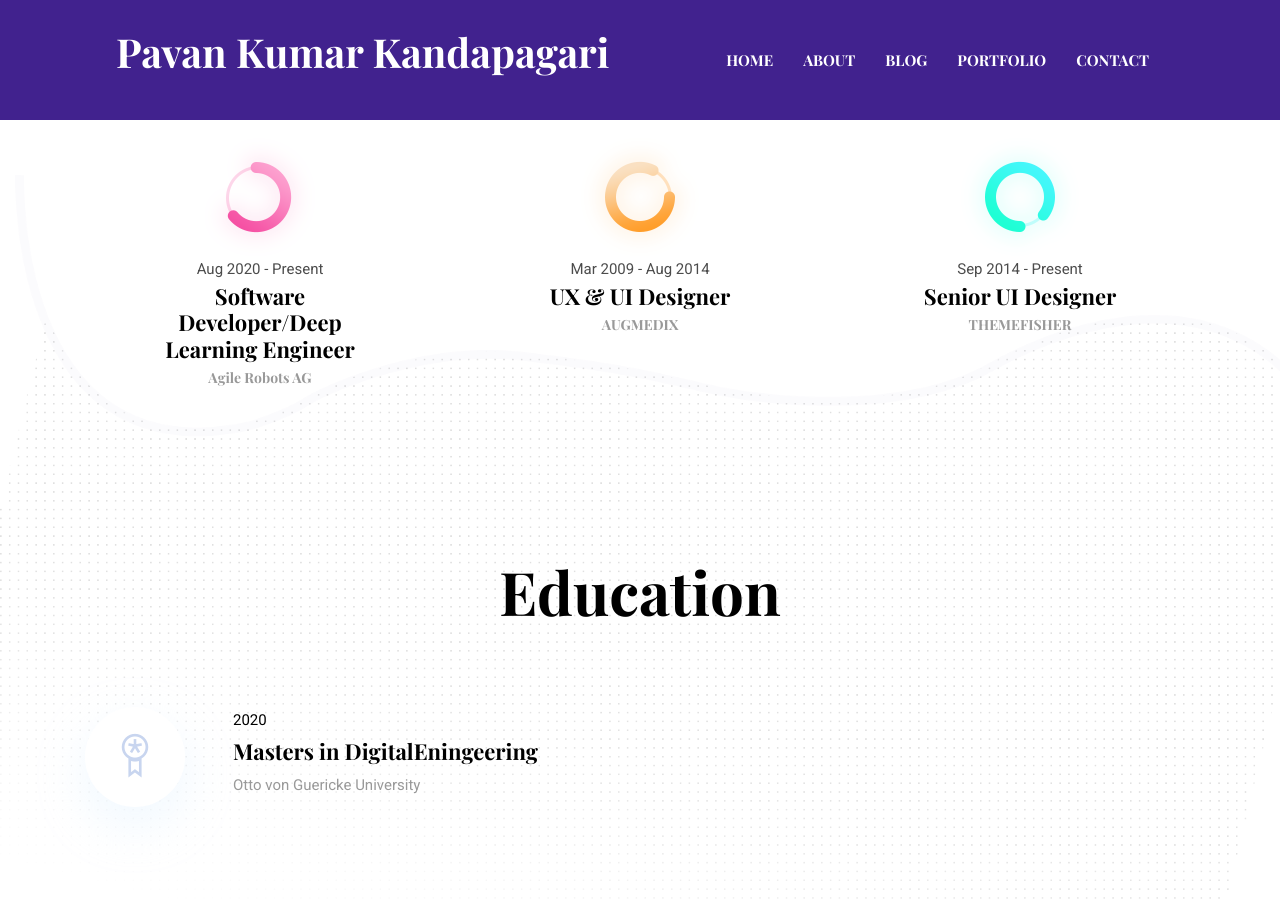
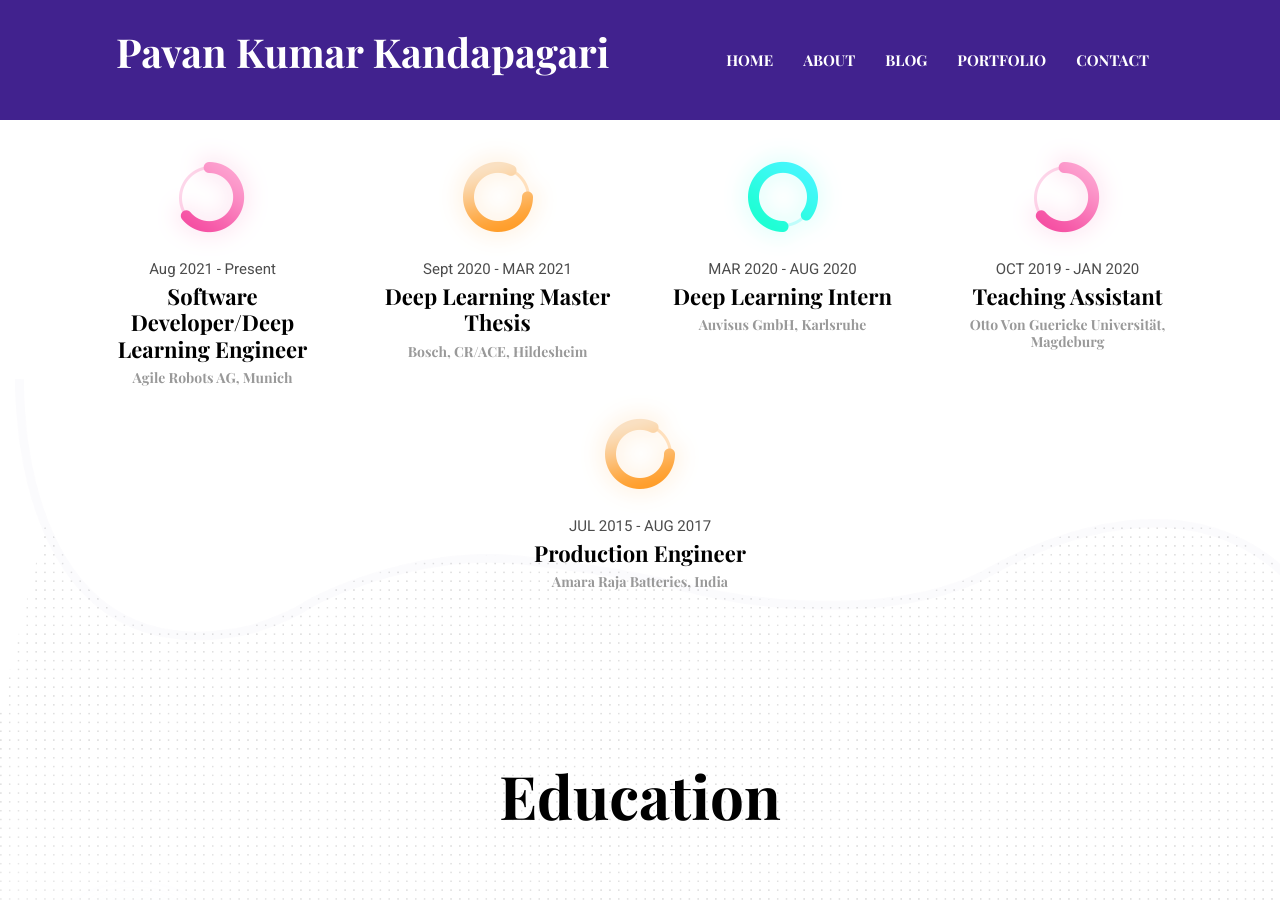
Before and after one commit to 785pavan/785pavan.github.io, a Jekyll site: the page built from index.html, in a window 1280 px wide and 900 px high, scrolled down 2125 px. Built offline with Jekyll 4.4.1, drawn with Linux system fonts in a browser that asks for light colours.

Commit message:
updated experiance

```diff
--- a/_data/settings.yaml
+++ b/_data/settings.yaml
@@ -110,20 +110,32 @@ experience:
   - {
       name: Software Developer/Deep Learning Engineer,
       icon: "icon-1.png",
-      date: "Aug 2020 - Present",
-      organization: "Agile Robots AG",
+      date: "Aug 2021 - Present",
+      organization: "Agile Robots AG, Munich",
     }
   - {
-      name: UX & UI Designer,
+      name: Deep Learning Master Thesis,
       icon: "icon-2.png",
-      date: "Mar 2009 - Aug 2014",
-      organization: "AUGMEDIX",
+      date: "Sept 2020 - MAR 2021",
+      organization: "Bosch, CR/ACE, Hildesheim",
     }
   - {
-      name: Senior UI Designer,
+      name: Deep Learning Intern,
       icon: "icon-3.png",
-      date: "Sep 2014 - Present",
-      organization: "THEMEFISHER",
+      date: "MAR 2020 - AUG 2020",
+      organization: "Auvisus GmbH, Karlsruhe",
+    }
+  - {
+      name: Teaching Assistant,
+      icon: "icon-1.png",
+      date: "OCT 2019 - JAN 2020",
+      organization: "Otto Von Guericke Universität, Magdeburg",
+    }
+  - {
+      name: Production Engineer,
+      icon: "icon-2.png",
+      date: "JUL 2015 - AUG 2017",
+      organization: "Amara Raja Batteries, India",
     }
 
 #-------------------------------
```
